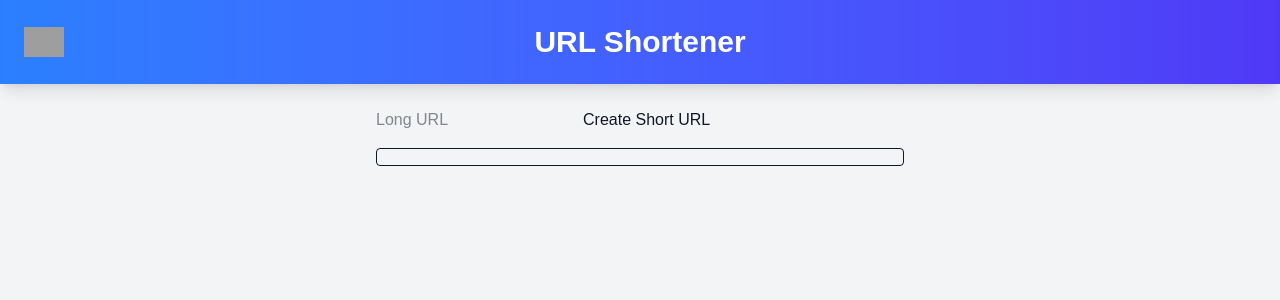
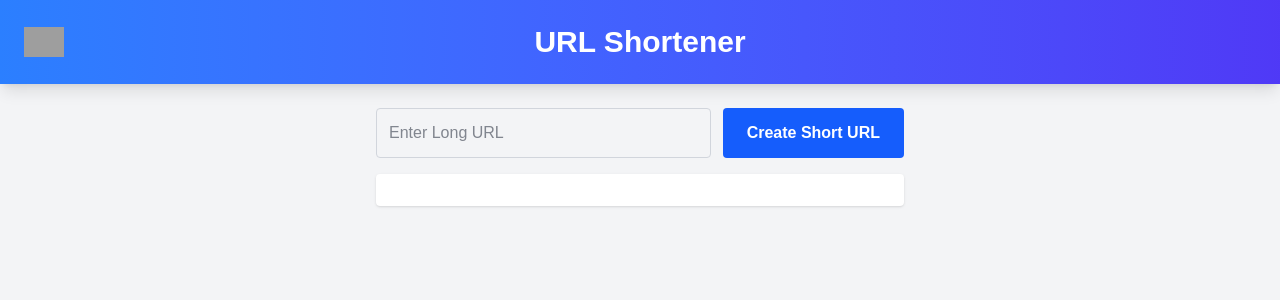
Before and after one commit to magmarion/Fullstack-Cypress, a Next.js app: page / in a window 1280 px wide. Both pictures are taken after typing "Sample" into the empty fields and a click on the button "Create Short URL". Shown: the top 300 px of the page. Built offline with nearby package versions, Linux system fonts and the light colour scheme; no server answers; the database is empty; grey boxes are pictures that could not be loaded.

Commit message:
improve styles of the input field for long URL and redesign the btn for Create Short URL.

```diff
--- a/app/ui/LinkList.tsx
+++ b/app/ui/LinkList.tsx
@@ -6,9 +6,8 @@
   userId: string
   originalUrl: string
   shortCode: string
-  createdAt: string // Prisma skickar Date som ISO-string i JSON
+  createdAt: string
 }
-
 
 export default function LinkList() {
   const [links, setLinks] = useState<Link[]>([])
@@ -21,6 +20,7 @@
   }, [])
 
   const createLink = async () => {
+    if (!url) return
     const res = await fetch("/api/links", {
       method: "POST",
       headers: { "Content-Type": "application/json" },
@@ -32,13 +32,32 @@
   }
 
   return (
-    <div>
-      <input value={url} onChange={e => setUrl(e.target.value)} placeholder="Long URL" />
-      <button onClick={createLink}>Create Short URL</button>
-      <ul className="mt-4 space-y-2">
+    <div className="flex flex-col gap-4">
+      {/* Input och knapp */}
+      <div className="flex flex-col sm:flex-row gap-3">
+        <input
+          value={url}
+          onChange={e => setUrl(e.target.value)}
+          placeholder="Enter Long URL"
+          className="flex-1 p-3 rounded border border-gray-300 focus:outline-none focus:ring-2 focus:ring-blue-400 transition"
+        />
+        <button
+          onClick={createLink}
+          className="bg-blue-600 text-white px-6 py-3 rounded hover:bg-blue-700 transition font-semibold cursor-pointer"
+        >
+          Create Short URL
+        </button>
+      </div>
+
+      {/* Lista med korta länkar */}
+      <ul className="flex flex-col gap-3">
         {links.map(link => (
-          <li key={link.id} className="p-2 border rounded">
-            <a href={`/${link.shortCode}`} target="_blank" className="font-bold text-blue-600">
+          <li key={link.id} className="p-4 bg-white shadow rounded hover:shadow-md transition">
+            <a
+              href={`/${link.shortCode}`}
+              target="_blank"
+              className="font-bold text-blue-600 hover:underline break-all"
+            >
               {link.shortCode}
             </a>
           </li>
```
